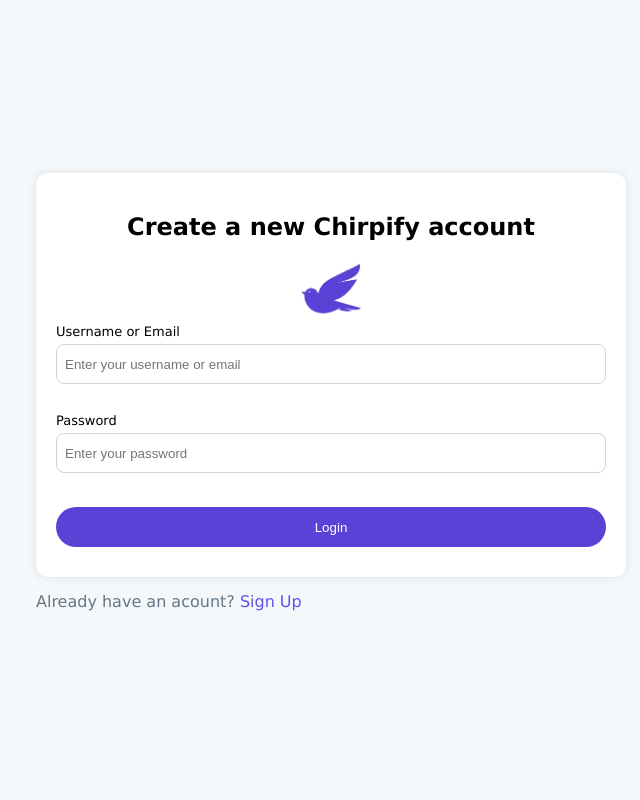
After one commit to WhatABeatifulDuwang/Chirpify, a PHP site: page /pages/register_page.php in a window 1280 px wide. The commit adds this page. Shown: the whole page, without its empty margins (309-949 px from the left). Run offline with PHP 8.4, Linux system fonts and the light colour scheme.

Commit message:
login update

```diff
--- a/project/dependencies/styles/login-page_style.css
+++ b/project/dependencies/styles/login-page_style.css
@@ -8,15 +8,16 @@ body {
     height: 100vh;
 }
 
-/* niet nodig */
-/* .container {
+
+.container {
+    width: 100%;
     background-color: #fff;
     border-radius: 12px;
     box-shadow: 0 0 10px rgba(0, 0, 0, 0.1);
     width: 550px;
     padding: 20px;
     text-align: center;
-} */
+}
 
 .logo img {
     width: 100%;
@@ -35,8 +36,9 @@ h1 {
     margin-top: 10px;
 }
 
-h3 {
-    color: #5943d6;
+h1 {
+    margin-left: 30%;
+    color: black;
     margin-top: 10px;
     margin-bottom: px;
 }
@@ -62,13 +64,14 @@ label {
 }
 
 input {
+    height: 5dvh;
     width: 100%;
     padding: 8px;
     margin-top: 5px;
     margin-bottom: 10px;
     box-sizing: border-box;
     border: 1px solid #ccd6dd;
-    border-radius: 4px;
+    border-radius: 8px;
 }
 
 .btn {
@@ -90,10 +93,18 @@ input {
 }
 
 a {
-    color: #1da1f2;
+    color: #674eec;
     text-decoration: none;
 }
 
-a:hover {
+#foot a:hover {
     text-decoration: underline;
 }
+
+footer a {
+    text-decoration: none;
+    color: gray;
+    font-size: 13px;
+    padding: 0;
+    margin-right: 12px;
+}
--- /dev/null
+++ b/project/pages/register_page.php
@@ -0,0 +1,35 @@
+<!DOCTYPE html>
+<html lang="en">
+<head>
+    <meta charset="UTF-8">
+    <meta name="viewport" content="width=device-width, initial-scale=1.0">
+    <script src="dependencies/scripts/login-page_script.js"></script>
+    <script src="dependencies/scripts/index_script.js"></script>
+    <link rel="stylesheet" href="../dependencies/styles/login-page_style.css">
+</head>
+<body>
+    <div>
+        <div class="login-box">
+           <div class="logo-wrapper">
+           </div>
+            <div class="container">
+           <h2>Create a new Chirpify account</h2>
+            <div class="logo">
+                <img src="../assets/imgs/logo_no_bg.png" alt="Chirpify Logo">
+            </div>
+            <form id="loginForm" method="post">
+                <div class="content-text">Username or Email</div>
+                <input type="text" id="username" name="username" placeholder="Enter your username or email">
+                <br>
+                <div class="content-text">Password</div>
+                <input type="text" id="password" name="password" placeholder="Enter your password">
+                <br>
+                <input type="submit" value="Login" class="btn btn-primary">
+            </form>
+            </div>
+            <p class="sign-up"> Already have an acount? <a href="login_page.php">Sign Up</a></p>
+            <div id="confirmationMessage"></div>
+        </div>
+    </div>
+</body>
+</html>
```
Also changed, not shown: project/index.php (renamed from project/index.html, +14 -7 lines), project/pages/login_page.php (renamed from project/pages/login-page.php, +6 -4 lines).
